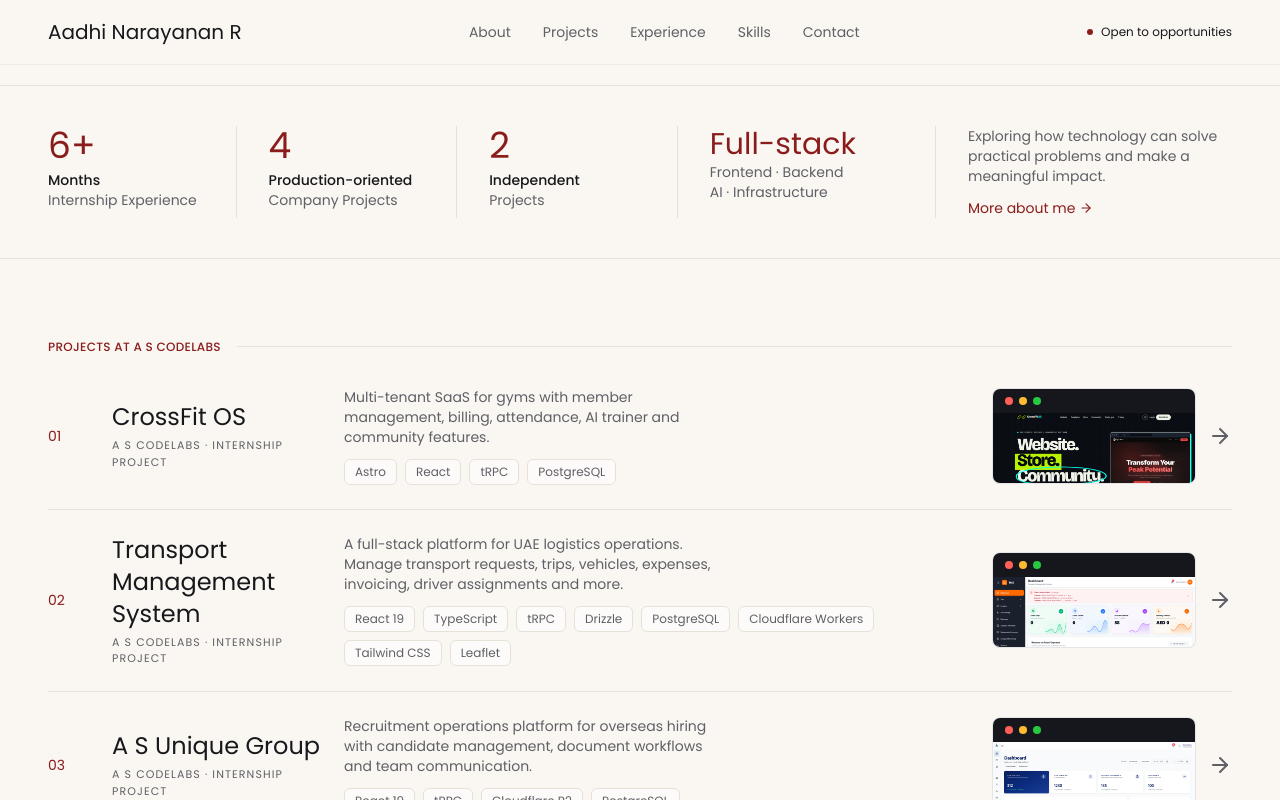
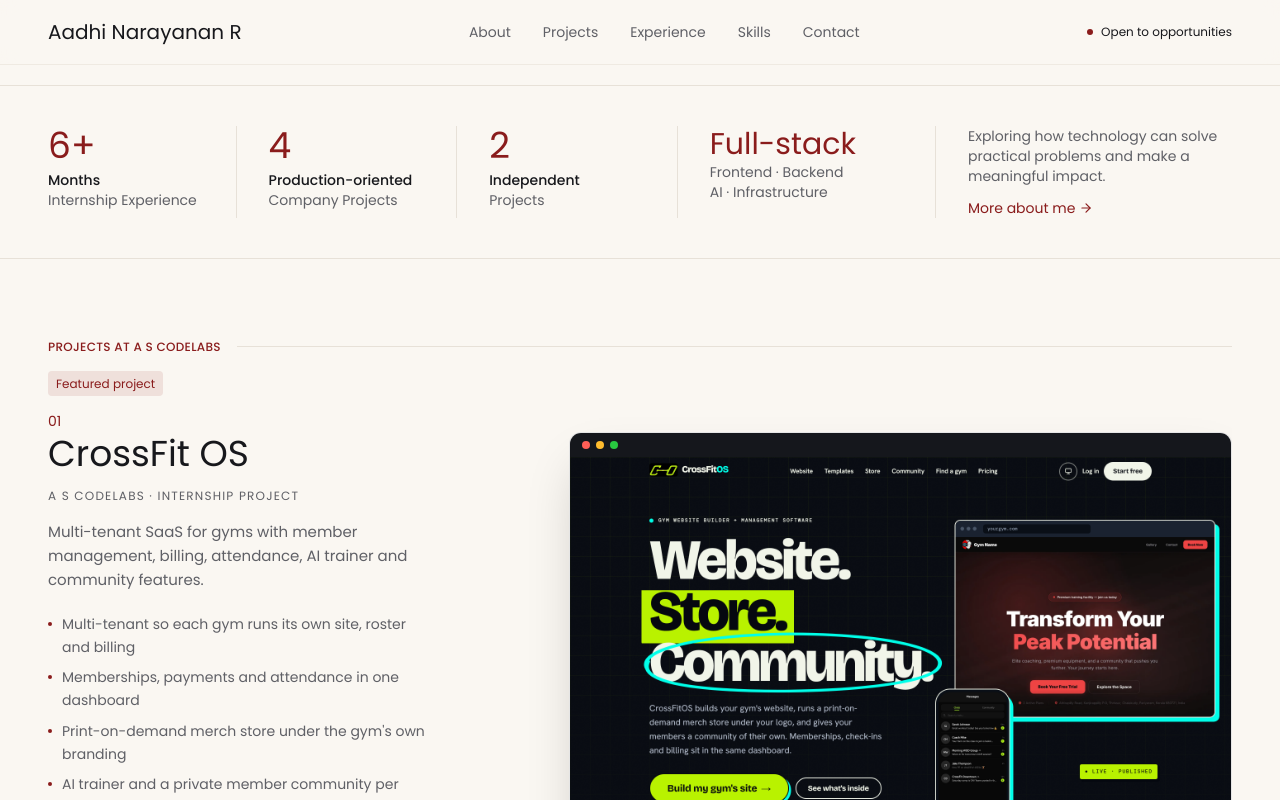
Before and after one commit to 7sthunder/portfolio, a React (Vite) app: page / in a window 1280 px wide. Both pictures are taken after a click on the button 640 px from the left and 1198 px from the top of the page. Shown: the part 762-1562 px from the top of the page. Built offline with nearby package versions, Linux system fonts and the light colour scheme.

Commit message:
Make project rows click-to-open and stop them jumping to top

```diff
--- a/src/App.tsx
+++ b/src/App.tsx
@@ -22,8 +22,8 @@ function Count({ to, suffix = "" }: { to: number; suffix?: string }) {
   return <span ref={ref}>{out}{suffix}</span>;
 }
 
-const Button = ({ children, href, solid, className = "" }: { children: React.ReactNode; href: string; solid?: boolean; className?: string }) => (
-  <a href={href} className={`group inline-flex items-center gap-2 rounded-lg px-5 py-3 text-sm font-medium transition ${solid ? "bg-wine text-white shadow-lg shadow-wine/25 hover:bg-wine-dark" : "text-ink hover:text-wine"} ${className}`}>
+const Button = ({ children, href, solid, className = "", onClick }: { children: React.ReactNode; href: string; solid?: boolean; className?: string; onClick?: React.MouseEventHandler<HTMLAnchorElement> }) => (
+  <a href={href} onClick={onClick} className={`group inline-flex items-center gap-2 rounded-lg px-5 py-3 text-sm font-medium transition ${solid ? "bg-wine text-white shadow-lg shadow-wine/25 hover:bg-wine-dark" : "text-ink hover:text-wine"} ${className}`}>
     {children}<ArrowRight size={15} className="transition group-hover:translate-x-1" />
   </a>
 );
@@ -54,7 +54,7 @@ function CaseStudy({ p, n, lead }: { p: Project; n: string; lead?: boolean }) {
         )}
         <div className="mt-5 flex flex-wrap gap-2">{p.tags.map((t) => <Tag key={t} t={t} />)}</div>
         <div className="mt-6 flex flex-wrap items-center gap-5">
-          <Button solid href="#">View Case Study</Button>
+          <Button solid href="#" onClick={(e) => e.preventDefault()}>View Case Study</Button>
           {p.live && <a href={p.live} target="_blank" rel="noreferrer" className="group inline-flex items-center gap-1.5 text-sm text-wine">Live site<ArrowUpRight size={15} className="transition group-hover:translate-x-0.5 group-hover:-translate-y-0.5" /></a>}
         </div>
       </div>
@@ -74,6 +74,7 @@ function CaseStudy({ p, n, lead }: { p: Project; n: string; lead?: boolean }) {
  */
 const GROW_MS = 600;
 const GROW_EASE = "cubic-bezier(0.4, 0, 0.2, 1)";
+const canHover = () => window.matchMedia("(hover: hover)").matches;
 
 /**
  * A project row. Collapsed it is the compact summary line; hovering — or
@@ -93,9 +94,9 @@ const GROW_EASE = "cubic-bezier(0.4, 0, 0.2, 1)";
  * versions of a project being visible at once. Touch devices have no hover, so
  * there the row is a tap toggle instead.
  */
-function ProjectRow({ p, i, open, onEnter, onLeave, onToggle }: {
+function ProjectRow({ p, i, open, onEnter, onLeave, onActivate }: {
   p: Project; i: number; open: boolean;
-  onEnter: () => void; onLeave: () => void; onToggle: () => void;
+  onEnter: () => void; onLeave: () => void; onActivate: () => void;
 }) {
   const box = useRef<HTMLDivElement>(null);
   const row = useRef<HTMLDivElement>(null);
@@ -104,7 +105,6 @@ function ProjectRow({ p, i, open, onEnter, onLeave, onToggle }: {
   const held = useRef(0);
   const running = useRef(false);
   const n = `0${i + 1}`;
-  const canHover = () => window.matchMedia("(hover: hover)").matches;
 
   useLayoutEffect(() => {
     const el = box.current!, to = (open ? wide.current! : row.current!).offsetHeight;
@@ -140,13 +140,13 @@ function ProjectRow({ p, i, open, onEnter, onLeave, onToggle }: {
       role="button"
       tabIndex={0}
       aria-expanded={open}
-      className="cursor-pointer touch-manipulation border-b border-line"
+      className="cursor-pointer touch-manipulation border-b border-line rounded-sm focus-visible:outline-2 focus-visible:outline-offset-4 focus-visible:outline-wine"
       onPointerEnter={() => { if (canHover()) onEnter(); }}
       onPointerLeave={() => { if (canHover()) onLeave(); }}
-      onFocus={onEnter}
+      onFocus={() => { if (canHover()) onEnter(); }}
       onBlur={(e) => { if (!e.currentTarget.contains(e.relatedTarget as Node | null)) onLeave(); }}
-      onKeyDown={(e) => { if (e.key === "Enter" || e.key === " ") { e.preventDefault(); onToggle(); } }}
-      onClick={() => { if (!canHover()) onToggle(); }}
+      onKeyDown={(e) => { if (e.key === "Enter" || e.key === " ") { e.preventDefault(); onActivate(); } }}
+      onClick={onActivate}
     >
       {/* Centred while closing so the box closes around the row rather than
           leaving a gap under it; top-anchored while opening so the case study
@@ -154,7 +154,7 @@ function ProjectRow({ p, i, open, onEnter, onLeave, onToggle }: {
       <div ref={box} className={`relative flex overflow-hidden ${open ? "items-start" : "items-center"}`}>
         <div inert={open} className={`w-full transition-opacity ${open ? "pointer-events-none absolute inset-x-0 top-0 opacity-0 duration-150" : "opacity-100 duration-300"}`}>
           <div ref={row}>
-            <a href="#" className="group grid grid-cols-[1.75rem_minmax(0,1fr)] items-center gap-x-4 gap-y-4 py-6 md:grid-cols-[2.5rem_minmax(0,1fr)_11rem] md:gap-x-6 xl:grid-cols-[2.5rem_minmax(0,13rem)_minmax(0,1fr)_15rem]">
+            <div className="group grid grid-cols-[1.75rem_minmax(0,1fr)] items-center gap-x-4 gap-y-4 py-6 md:grid-cols-[2.5rem_minmax(0,1fr)_11rem] md:gap-x-6 xl:grid-cols-[2.5rem_minmax(0,13rem)_minmax(0,1fr)_15rem]">
               <span className="col-start-1 row-start-1 text-sm text-wine">{n}</span>
               <div className="col-start-2 row-start-1"><h3 className="text-2xl">{p.title}</h3><p className="mt-1 text-[11px] tracking-widest text-muted">A S CODELABS · INTERNSHIP PROJECT</p></div>
               {/* Explicit placement instead of source order: the summary drops
@@ -169,10 +169,10 @@ function ProjectRow({ p, i, open, onEnter, onLeave, onToggle }: {
                 <div className="min-w-0 flex-1 overflow-hidden rounded-lg transition duration-500 group-hover:scale-[1.04] group-hover:-rotate-1">{p.shot ? <ShotThumb src={p.shot} alt={p.shotAlt ?? p.title} /> : <Window kind={p.kind} className="h-24 !rounded-lg" />}</div>
                 <ArrowRight className="shrink-0 text-muted transition group-hover:translate-x-1 group-hover:text-wine" />
               </div>
-            </a>
+            </div>
           </div>
         </div>
-        <div inert={!open} className={`w-full transition-opacity ${open ? "opacity-100 duration-400 delay-150" : "pointer-events-none absolute inset-x-0 top-0 opacity-0 duration-150"}`}>
+        <div inert={!open} onClick={(e) => e.stopPropagation()} onKeyDown={(e) => e.stopPropagation()} className={`w-full transition-opacity ${open ? "opacity-100 duration-400 delay-150" : "pointer-events-none absolute inset-x-0 top-0 opacity-0 duration-150"}`}>
           <div ref={wide} className="pb-10 pt-2"><CaseStudy p={p} n={n} lead={!i} /></div>
         </div>
       </div>
@@ -193,15 +193,29 @@ function ProjectList({ items }: { items: Project[] }) {
   const [open, setOpen] = useState<number | null>(null);
   const last = useRef<number | null>(null);
   const closing = useRef<number | undefined>(undefined);
+  // A click on a hover device pins the row open so it stays put while the
+  // pointer reads the case study. Entering a different row releases the pin.
+  const pinned = useRef<number | null>(null);
   useEffect(() => () => clearTimeout(closing.current), []);
   // Entering always wins: it clears any pending close, so a handoff collapses
   // the row being left right away instead of leaving both open for a beat.
-  const enter = (i: number) => { last.current = i; clearTimeout(closing.current); setOpen(i); };
+  const enter = (i: number) => {
+    last.current = i;
+    clearTimeout(closing.current);
+    if (pinned.current !== null && pinned.current !== i) pinned.current = null;
+    setOpen(i);
+  };
   // Leaving is only debounced when nothing took over, which is the case that
   // needs it: the pointer skimming the bottom edge of a tall expanded panel.
   const leave = (i: number) => {
-    if (last.current !== i) return;
+    if (last.current !== i || pinned.current === i) return;
     closing.current = window.setTimeout(() => setOpen((cur) => (cur === i ? null : cur)), 100);
+  };
+  const activate = (i: number) => {
+    if (!canHover()) { setOpen((cur) => (cur === i ? null : i)); return; }
+    pinned.current = pinned.current === i ? null : i;
+    clearTimeout(closing.current);
+    setOpen(i);
   };
   return (
     <>
@@ -209,7 +223,7 @@ function ProjectList({ items }: { items: Project[] }) {
         <ProjectRow
           key={p.title} p={p} i={i} open={open === i}
           onEnter={() => enter(i)} onLeave={() => leave(i)}
-          onToggle={() => setOpen((cur) => (cur === i ? null : i))}
+          onActivate={() => activate(i)}
         />
       ))}
     </>
```
